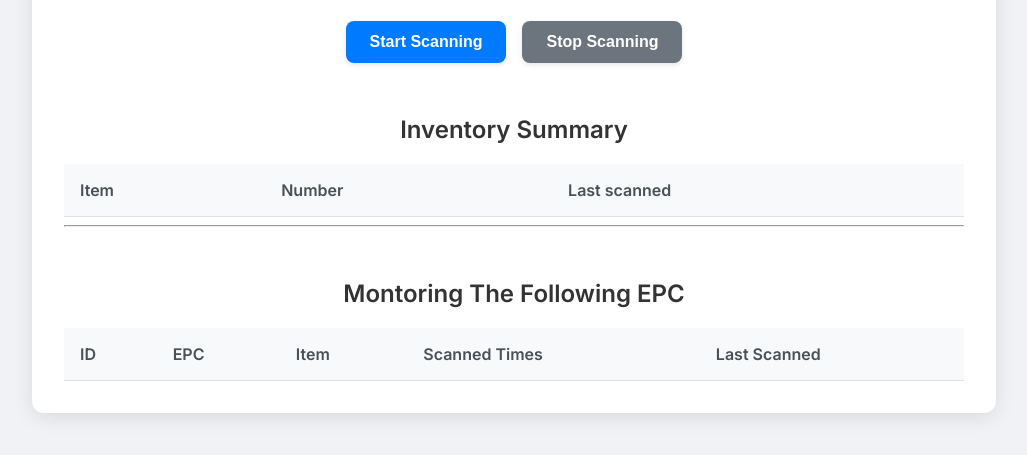
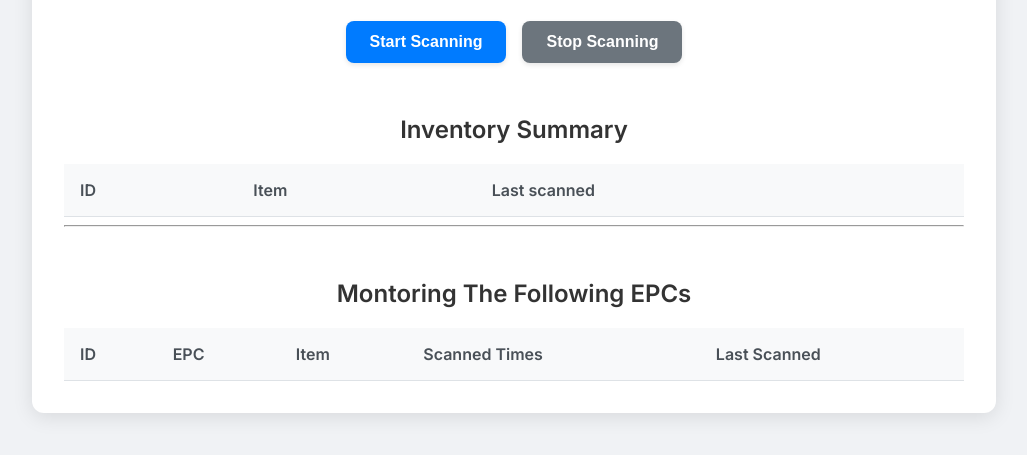
Before and after one commit to clementyu/smart-fridge, a website: page web-app/index.html in a window 1280 px wide. Shown: the part 195-650 px from the top of the page, without its empty margins (126-1153 px from the left). Drawn offline with Linux system fonts and the light colour scheme.

Commit message:
update the item summary page

```diff
--- a/web-app/index.html
+++ b/web-app/index.html
@@ -23,8 +23,8 @@
             <table id="item-summary-table">
                 <thead>
                     <tr>
+                        <th>ID</th>
                         <th>Item</th>
-                        <th>Number</th>
                         <th>Last scanned</th>
                     </tr>
                 </thead>
@@ -37,7 +37,7 @@
         <hr>
 
         <div class="table-container">
-            <h2>Montoring The Following EPC</h2>
+            <h2>Montoring The Following EPCs</h2>
             <table id="epc-table">
                 <thead>
                     <tr>
```
